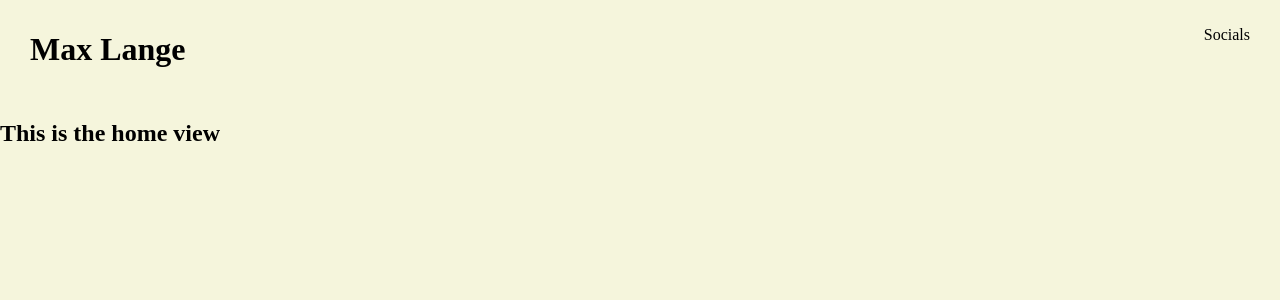
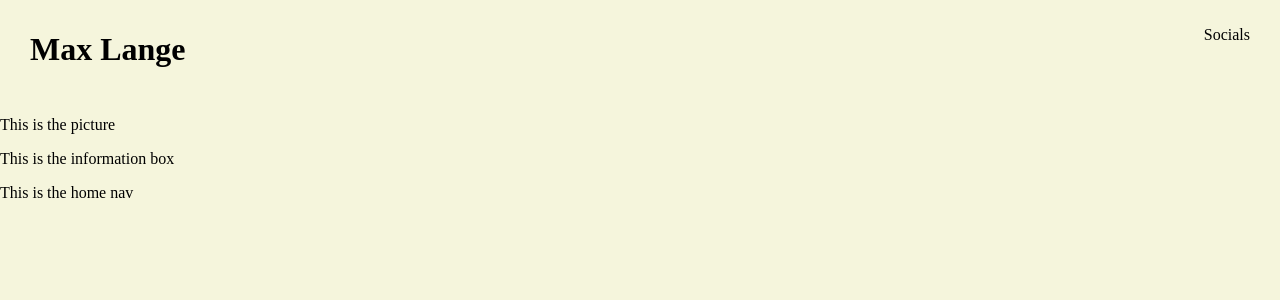
Before and after one commit to Abekomon/personal-site, a React (Vite) app: page / in a window 1280 px wide. Shown: the top 300 px of the page. Built offline with nearby package versions, Linux system fonts and the light colour scheme.

Commit message:
Import and add child components to HomeView component

```diff
--- a/src/Components/HomeView/HomeView.jsx
+++ b/src/Components/HomeView/HomeView.jsx
@@ -1,7 +1,13 @@
 import React from "react"
+import HomeInfo from "../HomeInfo/HomeInfo"
+import HomeNav from "../HomeNav/HomeNav"
+import "./HomeView.css"
 
 export default function HomeView() {
   return (
-    <h2>This is the home view</h2>
+    <section className="home-view">
+      <HomeInfo />
+      <HomeNav />
+    </section>
   )
 }
```
